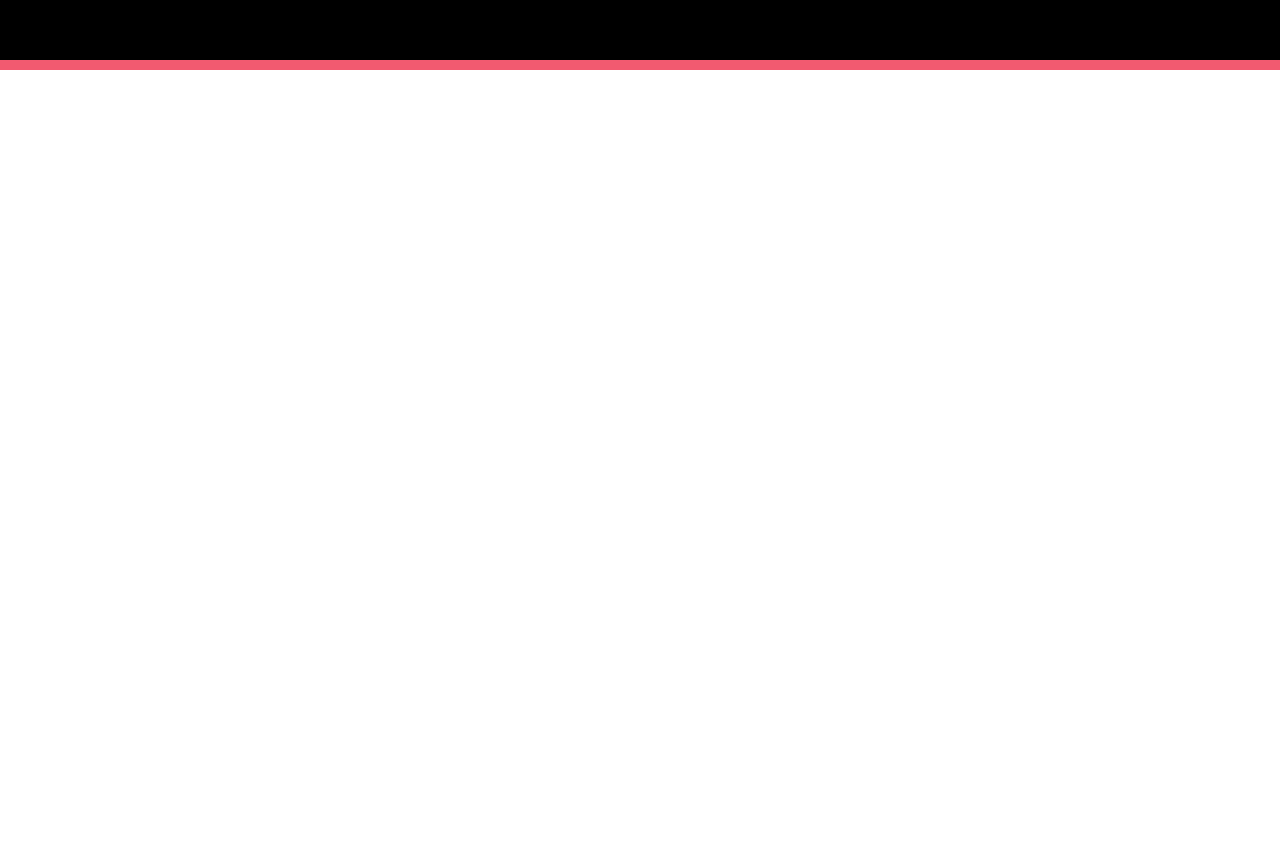
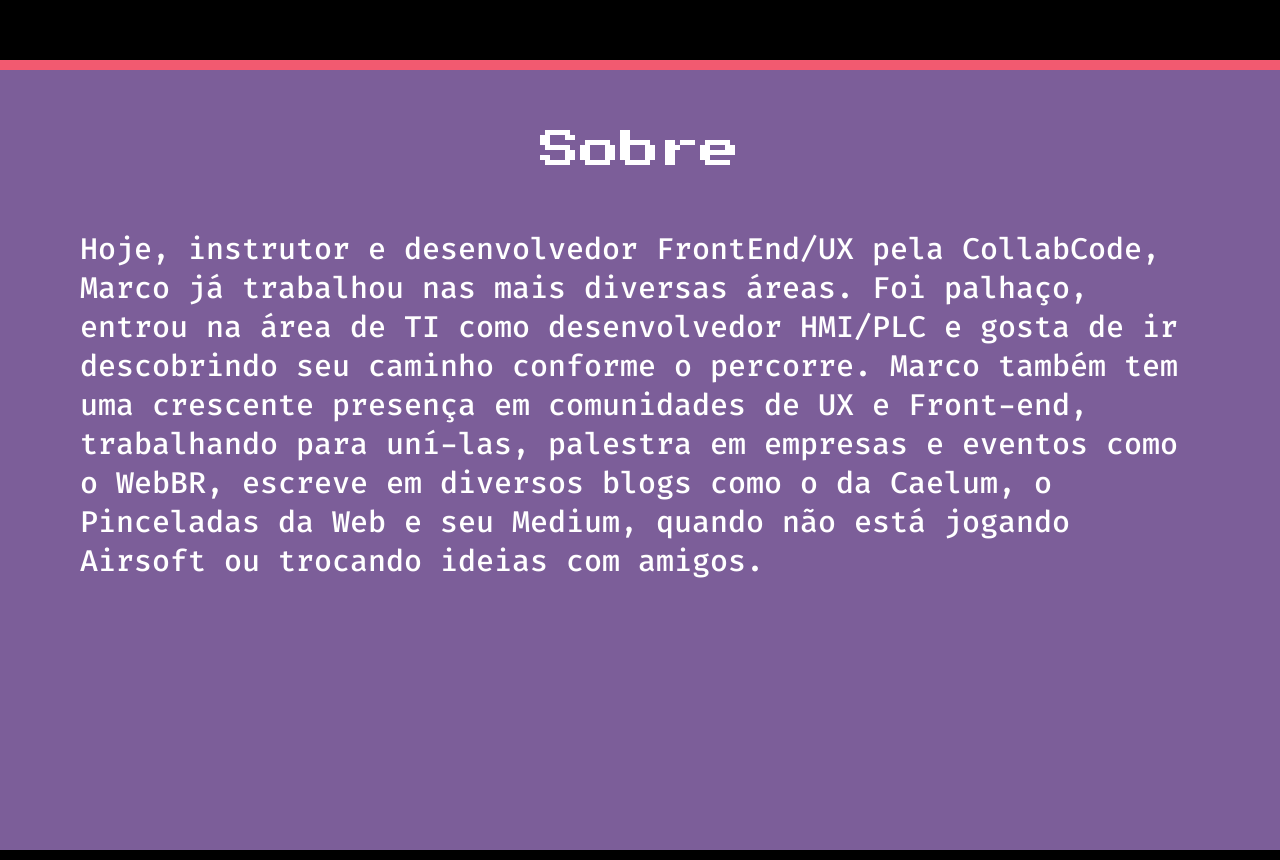
Before and after one commit to gabrielsousapro/marcobrunodev-portfolio, a plain HTML site: page index.html in a window 1280 px wide. Shown: the part 2100-2960 px from the top of the page. Before the commit the page ends 2170 px from the top, so only its background shows below. Drawn offline with Linux system fonts and the light colour scheme.

Commit message:
create the about section

```diff
--- /dev/null
+++ b/css/partials/about-section.css
@@ -0,0 +1,12 @@
+.about {
+    height: 79rem;
+    background-color: var(--color-second);
+    border-bottom: 1rem solid var(--color-black-first);
+}
+
+.description {
+    color: var(--color-third);
+    font-size: 3rem;
+    line-height: 3.9rem;
+    margin: 0 8rem;
+}
--- a/index.html
+++ b/index.html
@@ -25,6 +25,8 @@
     <link rel="stylesheet" href="css/partials/skills-section.css">
 
     <link rel="stylesheet" href="css/partials/projects-section.css">
+
+    <link rel="stylesheet" href="css/partials/about-section.css">
 </head>
 <body>
     <header class="header section">
@@ -170,24 +172,13 @@
         </div>
     </section>
 
-     <!-- <section id="about">
-        <hr class="left-line">
-        <hr class="center-line">
-        <hr class="right-line">
-        <img class="left-arrow">
-        <div class="empresas">
-            <img src="" alt="empresa localweb">
-            <img src="" alt="empresa caelum">
-            <img src="" alt="empresa getninjas">
-            <img src="" alt="empresa caelum">
-            <img src="" alt="empresa impulso">
-            <img src="" alt="empresa collabcode">
-        </div>
+    <section class = "about section" id="about">
+        <h2 class="headline">Sobre</h2>
         <p class="description">
             Hoje, instrutor e desenvolvedor FrontEnd/UX pela CollabCode, Marco já trabalhou nas mais diversas áreas. Foi palhaço, entrou na área de TI como desenvolvedor HMI/PLC e gosta de ir descobrindo seu caminho conforme o percorre. Marco também tem uma crescente presença em comunidades de UX e Front-end, trabalhando para uní-las, palestra em empresas e eventos como o WebBR, escreve em diversos blogs como o da Caelum, o Pinceladas da Web e seu Medium, quando não está jogando Airsoft ou trocando ideias com amigos.
         </p>
     </section>
-    <section id="contact">
+       <!-- <section id="contact">
         <h2>Contatos</h2>
         <form>
             <label for="name">
```
